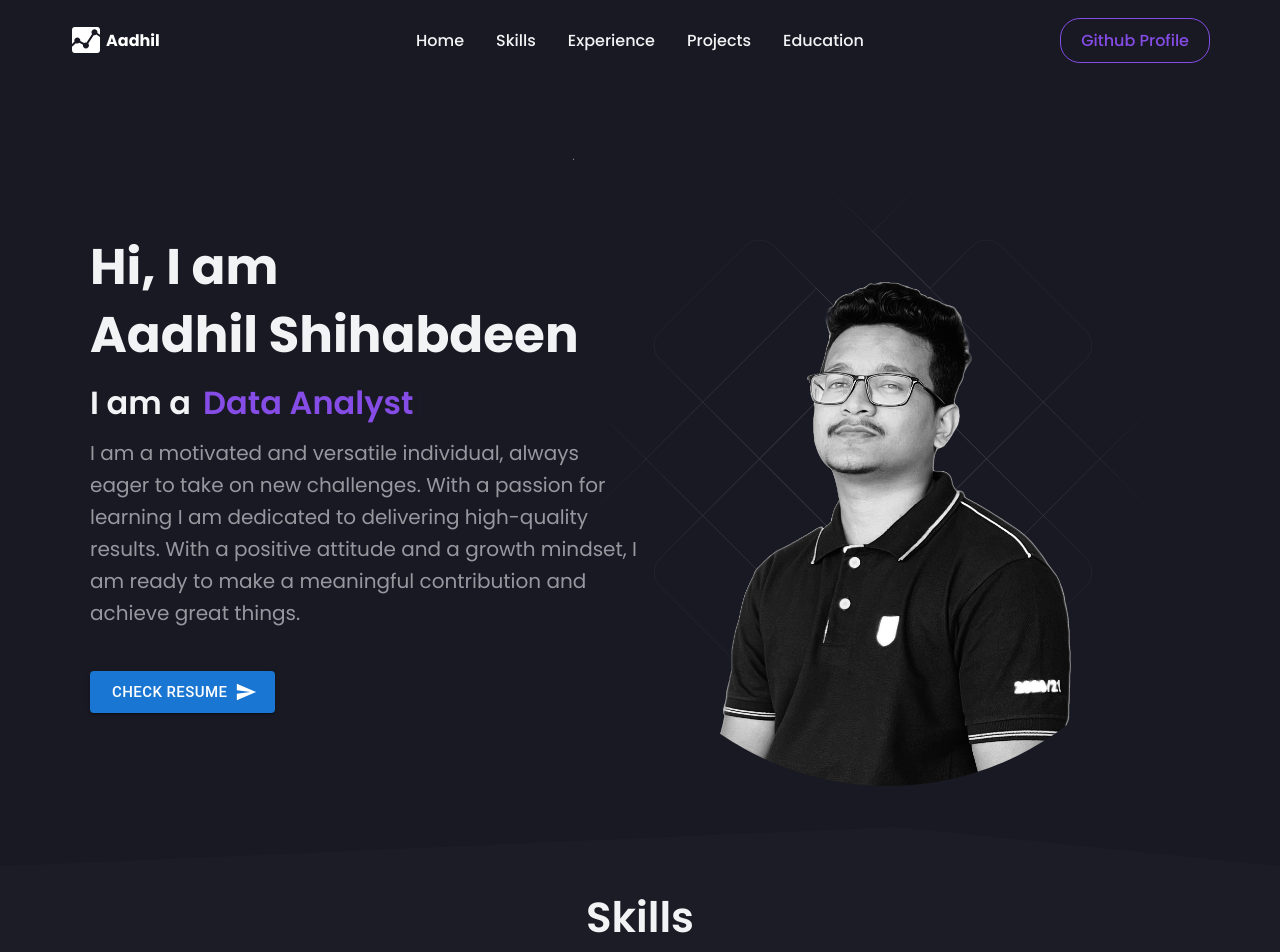
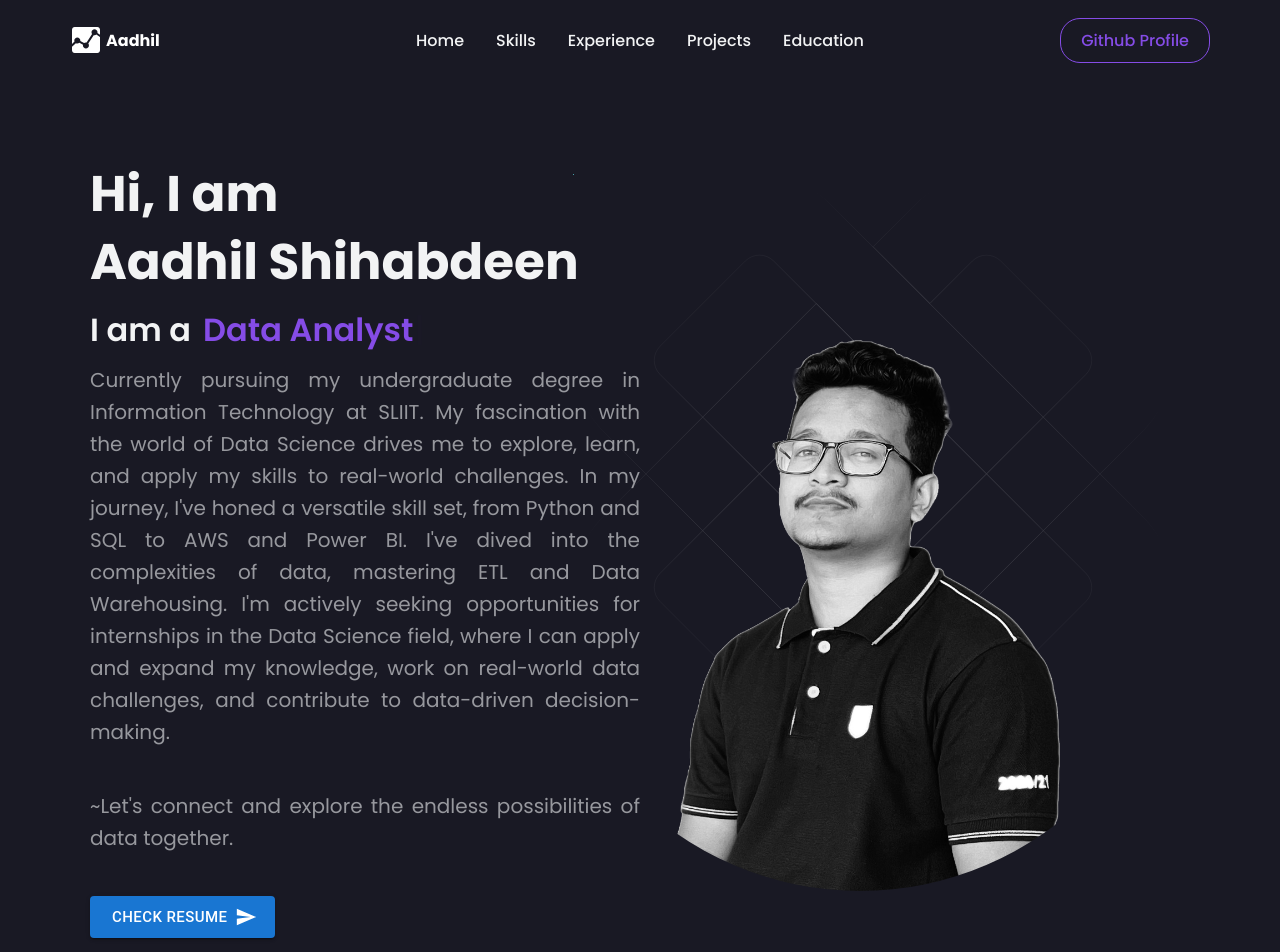
Before and after one commit to AadhilIT21004490/aadhil.io, a React (Create React App) app: page / in a window 1280 px wide. Shown: the top 952 px of the page. Built offline with nearby package versions, Linux system fonts and the light colour scheme.

Commit message:
bug fixes

```diff
--- a/src/components/HeroSection/index.js
+++ b/src/components/HeroSection/index.js
@@ -2,7 +2,6 @@ import React from 'react'
 import styled from 'styled-components';
 import {Bio} from "../../data/constants";
 import Typewriter from "typewriter-effect";
-import HeroImg from "../../images/IMG_3733 CV.jpg";
 import HeroImgs from "../../images/heros.png";
 import HeroBgAnimation from "../../components/HeroBgAnimation/index";
 import Button from '@mui/material/Button';
@@ -145,6 +144,7 @@ const SubTitle = styled.div`
 font-size: 20px;
 line-height: 32px;
 margin-bottom: 42px;
+text-align: justify;
 color: ${({ theme }) => theme.text_primary + 95};
 
 @media (max-width: 960px) {
@@ -194,8 +194,8 @@ color: ${({ theme }) => theme.text_primary + 95};
 
 const Image = styled.img`
 position: relative;
-width: 110%;
-height: 110%;
+width: 120%;
+height: 120%;
 border-radius: 50%;
 border: 0px solid ${({ theme }) => theme.primary};
 
@@ -235,6 +235,7 @@ const Hero = () => {
               </Span>
             </TextLoop>
             <SubTitle>{Bio.description}</SubTitle>
+            <SubTitle>{Bio.tag}</SubTitle>
             {/* <ResumeButton href ={Bio.resume} target="_blank">Check Resume</ResumeButton> */}
             <Button href={Bio.resume} variant="contained" endIcon={<SendIcon />} size='large' target='blank'>
               Check Resume
--- a/src/data/constants.js
+++ b/src/data/constants.js
@@ -8,7 +8,9 @@ export const Bio = {
       "Developer"
     ],
     description:
-      "I am a motivated and versatile individual, always eager to take on new challenges. With a passion for learning I am dedicated to delivering high-quality results. With a positive attitude and a growth mindset, I am ready to make a meaningful contribution and achieve great things.",
+      "Currently pursuing my undergraduate degree in Information Technology at SLIIT. My fascination with the world of Data Science drives me to explore, learn, and apply my skills to real-world challenges. In my journey, I've honed a versatile skill set, from Python and SQL to AWS and Power BI. I've dived into the complexities of data, mastering ETL and Data Warehousing. I'm actively seeking opportunities for internships in the Data Science field, where I can apply and expand my knowledge, work on real-world data challenges, and contribute to data-driven decision-making.",
+
+    tag : "~Let's connect and explore the endless possibilities of data together.",
     github: "https://github.com/AadhilIT21004490",
     resume:
       "https://drive.google.com/file/d/1t6X-m426xj0AIYAPqYqK0JRHpWhcotmR/view?usp=sharing",
```
